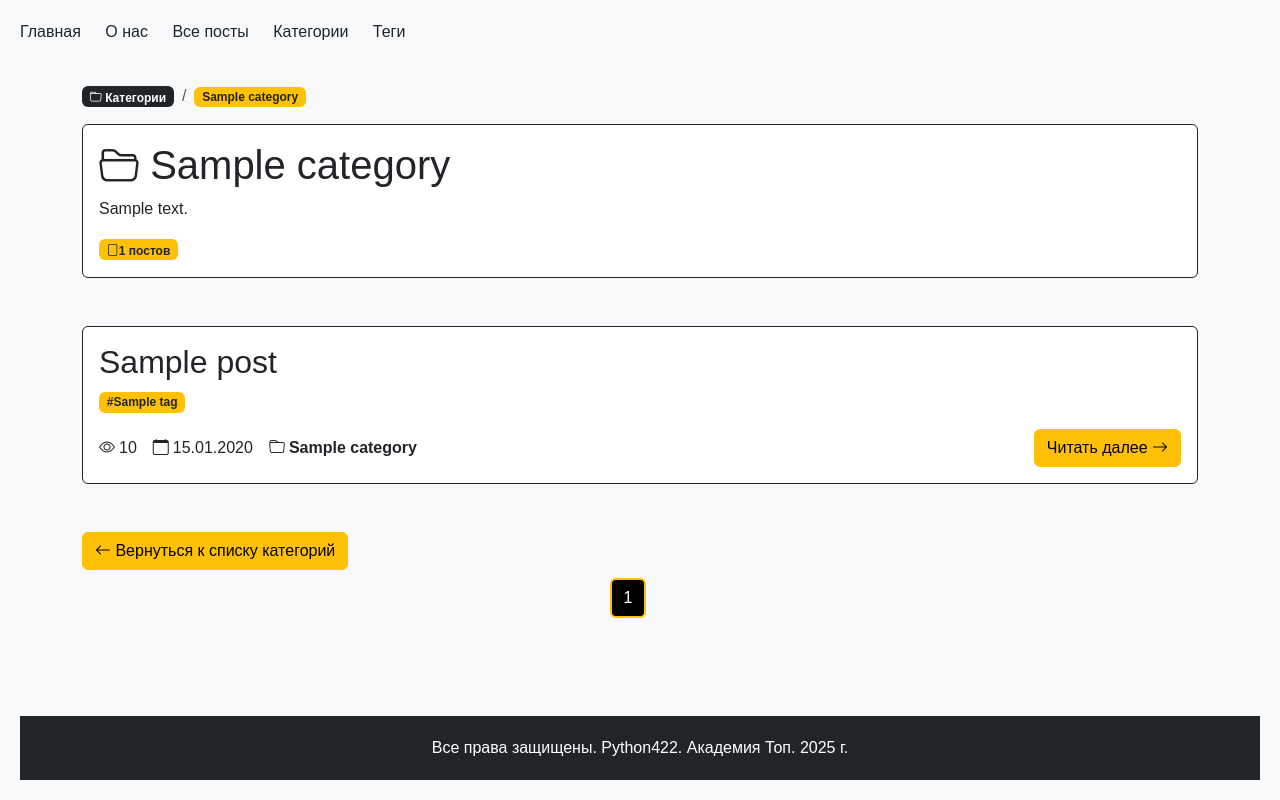
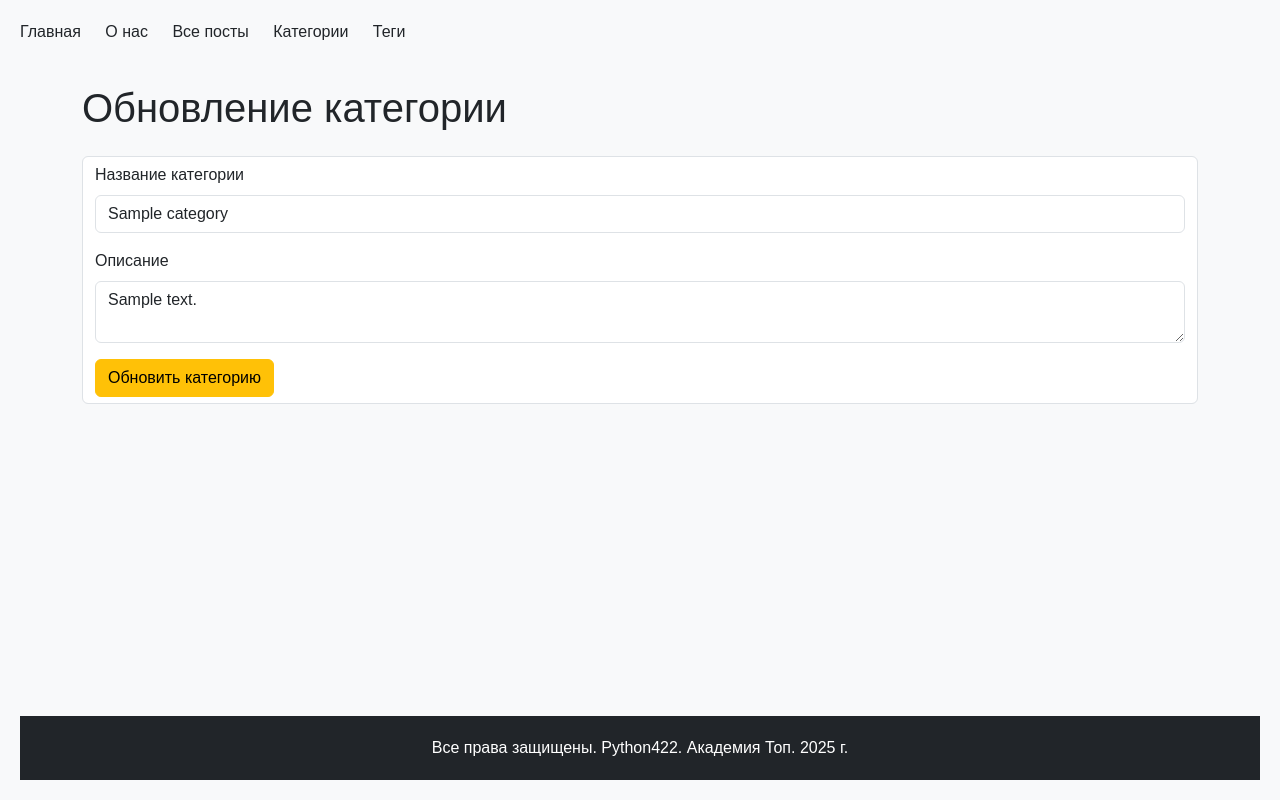
Before and after one commit to OlegVovchenko/DjangoProject, a Django app: a page that uses templates/base.html in a window 1280 px wide. Run offline with Django 5.2, Linux system fonts and the light colour scheme; tables that the repository leaves empty hold one stand-in row (values such as "Sample post").

Commit message:
hw26: один общий шаблон для создания и обновления категории. разные параметры формы, в зависимости от выбора действия

```diff
--- a/python_blog/templates/catalog_categories.html
+++ b/python_blog/templates/catalog_categories.html
@@ -5,7 +5,10 @@
 {% block content %}
 
     <div class="container mt-4">
-        <h1><i class="bi bi-folder"></i> Категории</h1>
+        <div class="d-flex align-items-center">
+            <h1><i class="bi bi-folder mb-0"></i> Категории</h1>
+            <a href="{% url 'blog:category_create' %}" class="btn btn-warning ms-4">Создать категорию</a>
+        </div>
         <div class="row mt-4">
             {% for category in categories %}
                 <div class="col-md-4 mb-4">
--- a/python_blog/templates/category_create.html
+++ b/python_blog/templates/category_create.html
@@ -1,21 +1,21 @@
 {% extends "base.html" %}
-{% block title %}Создание категории{% endblock title %}
+{% block title %}{{ title }}{% endblock title %}
 {% block content %}
 <div class="container mt-4">
-    <h1 class="mb-4">Создание категории</h1>
-    <form method="POST" action="{% url 'blog:category_create' %}" class="form-control">
+    <h1 class="mb-4">{{ title }}</h1>
+    <form method="POST" action="{{ action_url }}" class="form-control">
         {% csrf_token %}
         <div class="mb-3">
             <label for="name" class="form-label">Название категории</label>
-            <input type="text" name="name" id="name" class="form-control" required>
+            <input type="text" name="name" id="name" class="form-control" required value="{{ category.name|default:'' }}">
         </div>
 
         <div class="mb-3">
             <label for="description" class="form-label">Описание</label>
-            <textarea name="description" id="description" class="form-control"></textarea>
+            <textarea name="description" id="description" class="form-control">{{ category.description|default:''}}</textarea>
         </div>
 
-        <button type="submit" class="btn btn-warning">Создать категорию</button>
+        <button type="submit" class="btn btn-warning">{{ button_text }}</button>
     </form>
 </div>
 {% endblock content %}
--- a/python_blog/templates/category_detail.html
+++ b/python_blog/templates/category_detail.html
@@ -23,7 +23,10 @@
                 <div class="card border-dark mb-4">
                     <div class="card-body">
                         <h1 class="card-title text-dark">
-                            <i class="bi bi-folder2-open"></i> {{ category.name }}
+                            <div class="d-flex align-items-center">
+                                <i class="bi bi-folder2-open mb-0"></i> {{ category.name }}
+                                <a href="{% url 'blog:category_update' category.slug %}" class="btn btn-warning ms-4">Обновить категорию</a>
+                            </div>
                         </h1>
                         <p class="card-text">{{ category.description }}</p>
                         <span class="badge bg-warning text-dark">
--- a/python_blog/urls.py
+++ b/python_blog/urls.py
@@ -1,5 +1,5 @@
 from django.urls import path
-from python_blog.views import catalog_posts, post_detail, catalog_categories, category_detail, catalog_tags, tag_detail, category_create
+from python_blog.views import catalog_posts, post_detail, catalog_categories, category_detail, catalog_tags, tag_detail, category_create, category_update
 
 app_name = 'blog'
 
@@ -14,7 +14,7 @@ urlpatterns = [
     path('categories/', catalog_categories, name='catalog_categories'),
     path('categories/create/', category_create, name='category_create'),
     path('categories/<slug:category_slug>/', category_detail, name='category_detail'),
-    path('categories/<slug:category_slug>/update', category_detail, name='category_detail'),
+    path('categories/<slug:category_slug>/update', category_update, name='category_update'),
     path('categories/<slug:category_slug>/delete', category_detail, name='category_detail'),
 
     # Теги
--- a/python_blog/views.py
+++ b/python_blog/views.py
@@ -1,4 +1,5 @@
 from django.shortcuts import render, get_object_or_404, redirect
+from django.template import context
 from django.urls import reverse
 from .models import Category, Post, Tag
 from django.db.models import Count, Q, F
@@ -112,7 +113,35 @@ def category_create(request):
             messages.success(request, f"Категория '{category.name}' успешно создана")
             return redirect("blog:catalog_categories")
 
-    return render(request, "category_create.html", {'title': 'Создание категории'})
+    context= {
+        "title": "Создание категории",
+        "button_text": "Создать категорию",
+        "action_url": reverse("blog:category_create"),
+        "category": None
+    }
+
+    return render(request, "category_create.html", context)
+
+def category_update(request, category_slug):
+    category: dict[str, str] = Category.objects.get(slug=category_slug)
+    if request.method == "POST":
+        name= request.POST.get("name")
+        description= request.POST.get("description")
+
+        if name:
+            category = Category.objects.create(name=name, description=description or "Без описания")
+            category.save()
+            messages.success(request, f"Категория '{category.name}' успешно обновлена")
+            return redirect("blog:catalog_categories")
+
+    context= {
+        "title": "Обновление категории",
+        "button_text": "Обновить категорию",
+        "action_url": reverse("blog:category_update", kwargs={"category_slug": category_slug}),
+        "category": category
+    }
+
+    return render(request, "category_create.html", context)
 
 def category_detail(request, category_slug):
     category: dict[str, str] = Category.objects.get(slug=category_slug)
```
